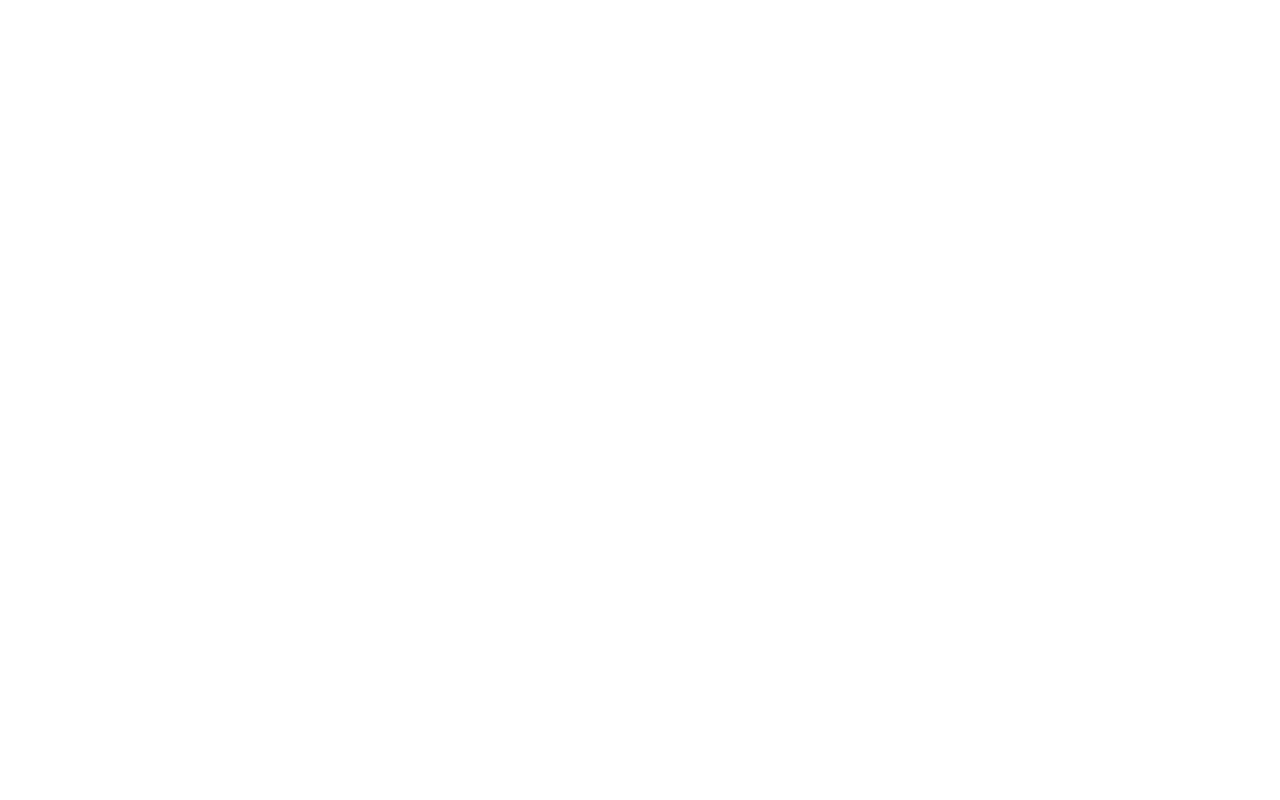
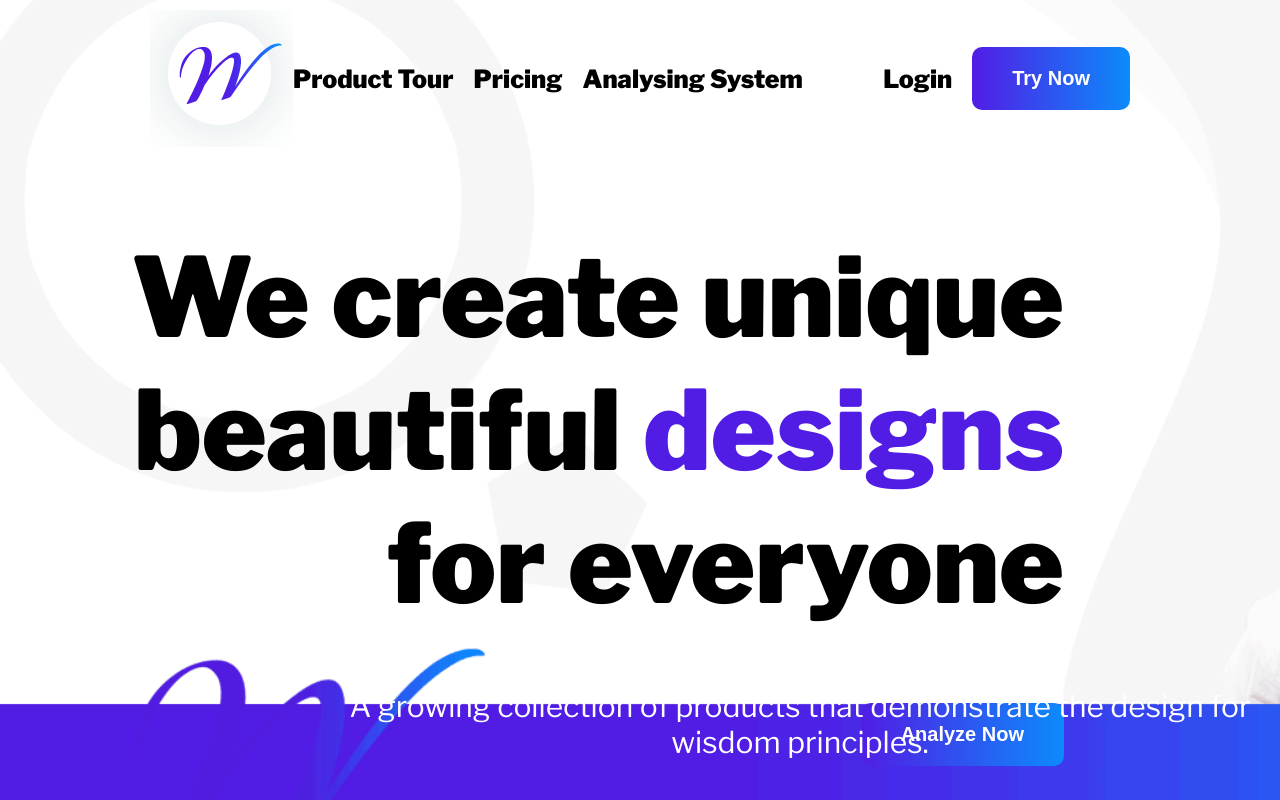
Before and after one commit to saadhossain/norty-business, a plain HTML site: page index.html in a window 1280 px wide. Drawn offline with nearby package versions, Linux system fonts and the light colour scheme.

Commit message:
Header Section done

```diff
--- a/index.html
+++ b/index.html
@@ -5,9 +5,31 @@
     <meta http-equiv="X-UA-Compatible" content="IE=edge">
     <meta name="viewport" content="width=device-width, initial-scale=1.0">
     <title>Norty -  The Business Solution</title>
+    <link rel="preconnect" href="https://fonts.googleapis.com">
+    <link rel="preconnect" href="https://fonts.gstatic.com" crossorigin>
+    <link href="https://fonts.googleapis.com/css2?family=Libre+Franklin:wght@400;900&display=swap" rel="stylesheet">
     <link rel="stylesheet" href="style.css">
 </head>
 <body>
+    <header>
+        <nav>
+            <div class="nav-left">
+                <img src="images/logo.png" alt="">
+                <li><a href="">Product Tour</a></li>
+                <li><a href="">Pricing</a></li>
+                <li><a href="">Analysing System</a></li>
+            </div>
+            <div class="nav-right">
+                <li><a href="">Login</a></li>
+                <button class="action-btn">Try Now</button>
+            </div>
 
+        </nav>
+        <div class="header-text">
+            <h1>We create unique beautiful <span>designs</span> for everyone</h1>
+            <button class="action-btn">Analyze Now</button>
+        </div>
+        <p>A growing collection of products that demonstrate the design for wisdom principles.</p>
+    </header>
 </body>
 </html>
--- a/style.css
+++ b/style.css
@@ -0,0 +1,62 @@
+body{
+    margin:0;
+    padding:0;
+    font-family: 'Libre Franklin', sans-serif;
+}
+header{
+    height:100vh;
+    background-image: url(images/header-banner-background.png);
+    background-repeat: no-repeat;
+    background-size: cover;
+    text-align: center;
+}
+nav{
+    display: flex;
+    justify-content: space-between;
+    padding: 10px 150px;
+    align-items: center;
+}
+nav li{
+    list-style: none;
+}
+nav li a{
+    text-decoration: none;
+    font-size: 25px;
+    font-weight: 700;
+    color:#000;
+    margin-right: 20px;
+}
+
+.nav-left, .nav-right{
+    display: flex;
+    align-items: center;
+}
+.header-text{
+    width: 1000px;
+    margin-left:5%;
+    text-align: right;
+}
+.header-text h1{
+   font-size: 110px;
+   font-weight: 900;
+}
+.header-text span{
+    color:#511de5;
+}
+.action-btn{
+    background-image: linear-gradient(to right, #511de5, #0c8bfb);
+    padding:20px 40px;
+    border:none;
+    border-radius: 10px;
+    font-size: 20px;
+    color:#fff;
+    font-weight: 700;
+    cursor: pointer;
+}
+header>p{
+    color:#fff;
+    position: absolute;
+    bottom: 10px;
+    left:25%;
+    font-size: 30px;
+}
```
Also changed, not shown: images/header-banner-background.png (added), images/hero-background.png (deleted), images/logo.png (added).
